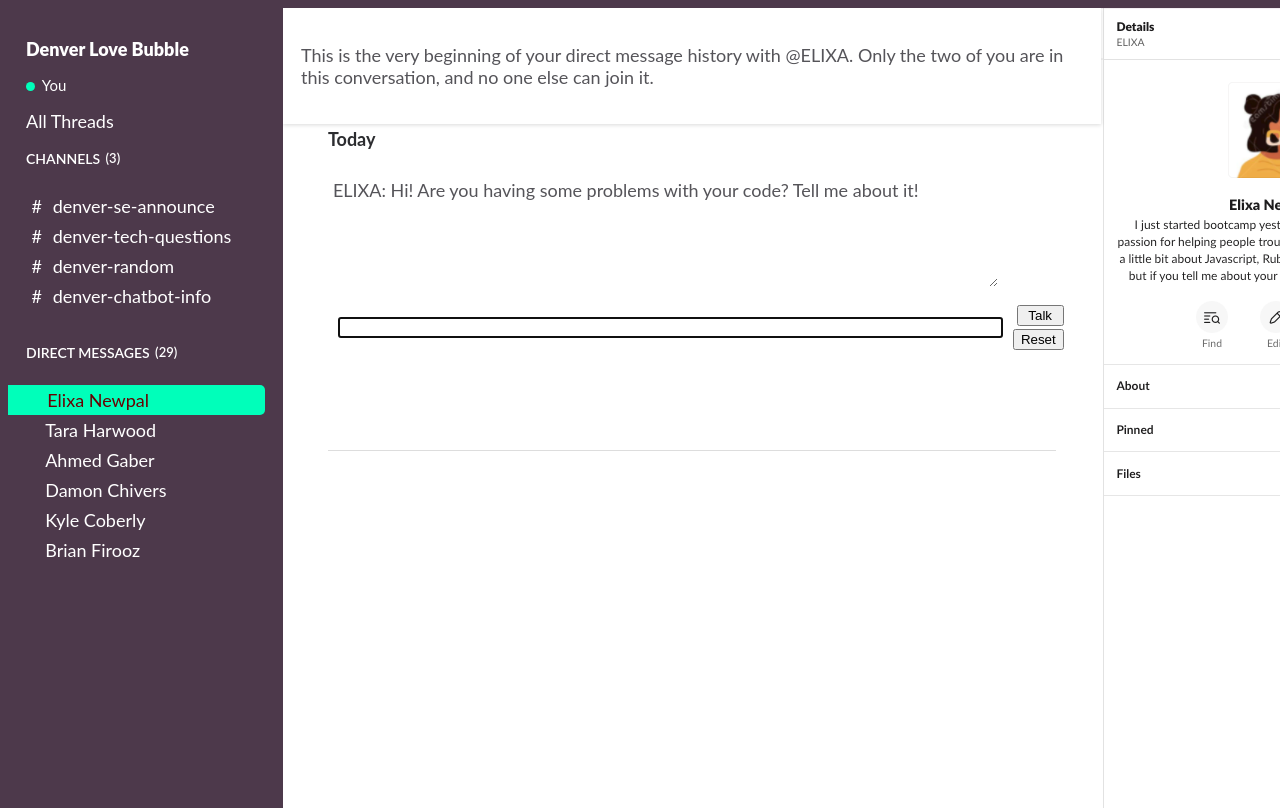
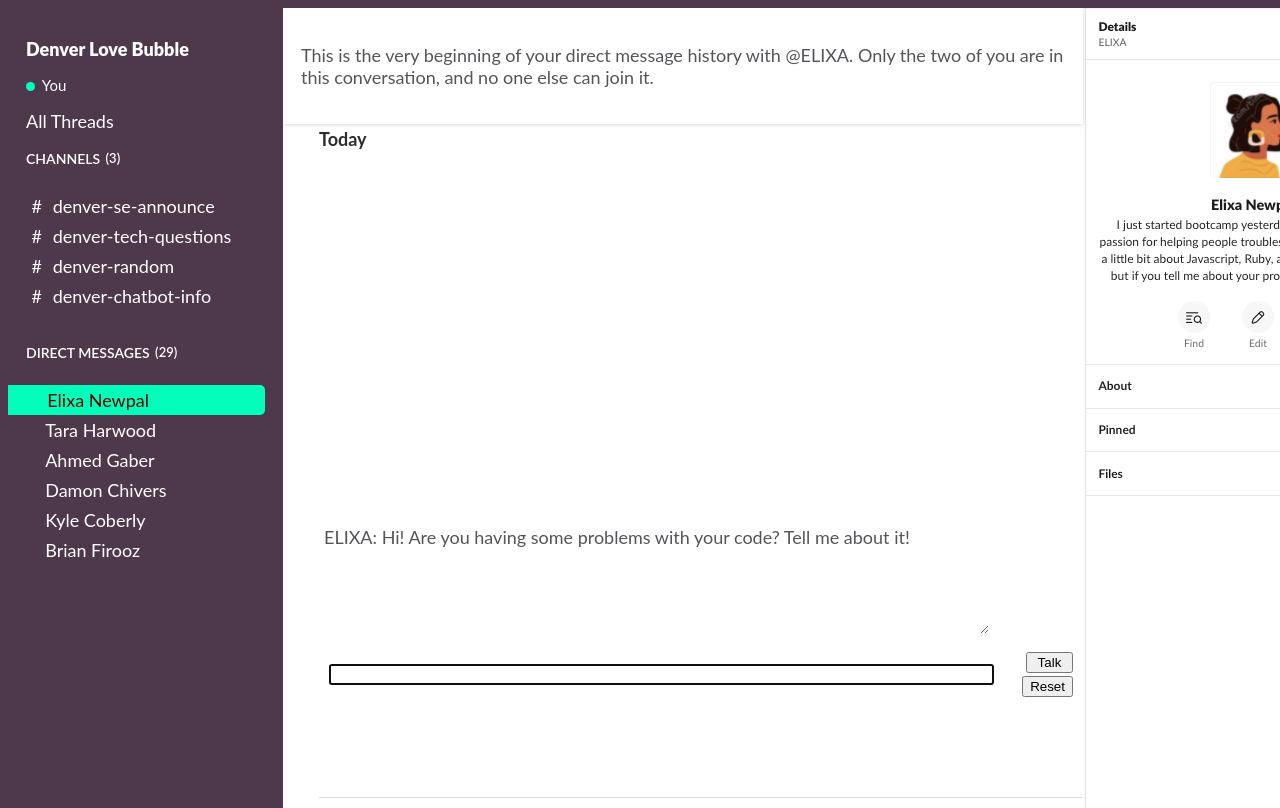
Before and after one commit to tara-m-harwood/elixa-newpal-fe, a plain HTML site: page index.html in a window 1280 px wide. Drawn offline with Linux system fonts and the light colour scheme.

Commit message:
scroll up with glitch top

```diff
--- a/index.html
+++ b/index.html
@@ -86,11 +86,11 @@
           <div class="main__container">
             <h4 class="main__h4">Today </h4>
 
+            <div id="msg-column">
+
               <div id="msg-container">
                 <!-- messages get appended here -->
               </div>
-
-            <div id="try-two"></div>
 
               <section class="main__section">
                 <!-- add ELIXA code below -->
@@ -121,6 +121,7 @@
                   </TR>
                   </TABLE>
               </section>
+            </div>
           </div>
         </div>
       </div>
--- a/styles.css
+++ b/styles.css
@@ -63,7 +63,12 @@ button:active {
   display: flex;
 }
 
-#msg-container {
+#msg-column {
+  position: absolute;
+  bottom: 0px;
+  margin-bottom: 10px;
+  /* height: calc(100% - 300px); */
+  overflow: scroll;
 }
 
 .message-item {
```
Lines whose indentation alone changed are shown as unchanged.
